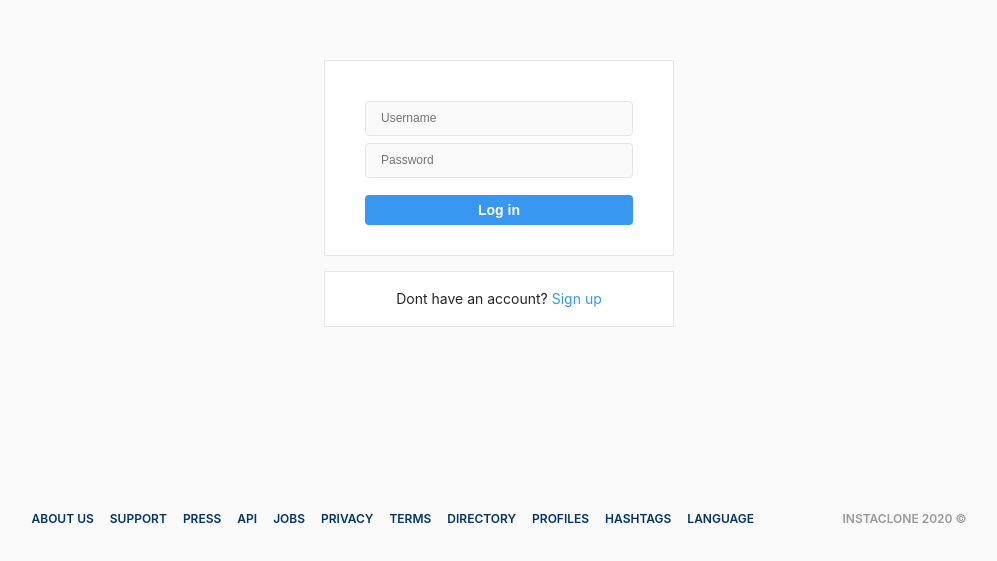
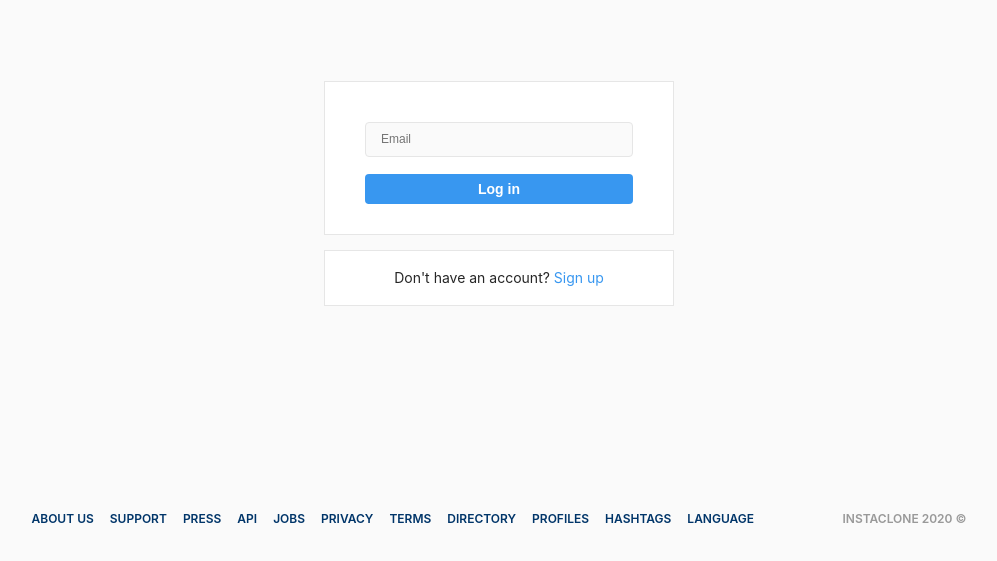
Before and after one commit to rednjzz/prismagram-fe, a React (Create React App) app: page /#/ in a window 1280 px wide. Shown: the part 127-688 px from the top of the page, without its empty margins (141-1138 px from the left). Built offline with nearby package versions, Linux system fonts and the light colour scheme.

Commit message:
Routes의 Auth를 여러개의 파일로 나눔

```diff
--- a/package.json
+++ b/package.json
@@ -7,6 +7,7 @@
     "apollo-boost": "^0.4.7",
     "graphql": "^14.5.8",
     "react": "^16.12.0",
+    "react-apollo-hooks": "^0.5.0",
     "react-dom": "^16.12.0",
     "react-helmet": "^5.2.1",
     "react-router": "^5.1.2",
--- a/src/Apollo/Client.js
+++ b/src/Apollo/Client.js
@@ -2,7 +2,7 @@ import ApolloClient from "apollo-boost";
 import { defaults, resolvers } from "./LocalState";
 
 export default new ApolloClient({
-  uri: "http://localhost:4000",
+  uri: "http://http://61.83.147.71:4000",
   clientState: {
     defaults,
     resolvers
--- a/src/Routes/Auth.js
+++ /dev/null
@@ -1,93 +0,0 @@
-import React, { useState } from "react";
-import styled from "styled-components";
-import Input from "../Components/Input";
-import Button from "../Components/Button";
-import useInput from "../Hooks/useInput";
-
-const Wrapper = styled.div`
-  min-height: 80vh;
-  display: flex;
-  align-items: center;
-  justify-content: center;
-  flex-direction: column;
-`;
-const Box = styled.div`
-  ${props => props.theme.whiteBox}
-  border-radius:0px;
-  width: 100%;
-  max-width: 350px;
-`;
-const StateChanger = styled(Box)`
-  text-align: center;
-  padding: 20px 0px;
-`
-const Link = styled.span`
-  color: ${props => props.theme.blueColor};
-  cursor: pointer;
-`;
-const Form = styled(Box)`
-  padding: 40px;
-  padding-bottom: 30px;
-  margin-bottom: 15px;
-  form {
-    width: 100%;
-    input {
-      width: 100%;
-      &:not(:last-child) {
-        margin-bottom: 7px;
-      }
-    }
-    button {
-      margin-top: 10px;
-    }
-  }
-`;
-
-export default () => {
-  const [action, setAction] = useState("logIn");
-  const username = useInput("");
-  const password = useInput("");
-  const firstName = useInput("");
-  const lastName = useInput("");
-  const email = useInput("");
-
-  return (
-    <Wrapper>
-      <Form>
-        {action === "logIn" ? (
-          <form>
-            <Input placeholder={"Username"} {...username} />
-            <Input placeholder={"Password"} {...password} type={password}/>
-            <Button text={"Log in"} />
-          </form>
-        ) : (
-          <form>
-            <Input placeholder={"First name"} {...firstName} />
-            <Input placeholder={"Last name"} {...lastName} />
-            <Input placeholder={"Email"} {...email} type="email" />
-            <Input placeholder={"Username"} {...username} />
-            <Input placeholder={"Password"} {...password} type="password" />
-            <Button text={"Sign up"} />
-          </form>
-        )
-        }
-      </Form>
-      <StateChanger>
-      {action === "logIn" ?
-        (
-          <>
-            Dont have an account?{" "}
-            <Link onClick={() => setAction("signUp")}>Sign up</Link>
-          </>
-        ) :
-        (
-          <>
-            Have an account?{" "}
-            <Link onClick={() => setAction("logIn")}>Log in</Link>
-          </>
-        )
-      }
-      </StateChanger>
-    </Wrapper>
-  );
-};
--- /dev/null
+++ b/src/Routes/Auth/AuthContainer.js
@@ -0,0 +1,35 @@
+import React, { useState } from "react";
+import AuthPresenter from "./AuthPresenter";
+import useInput from "../../Hooks/useInput";
+import { useMutation } from "@apollo/react-hooks";
+import { LOG_IN } from "./AuthQueries";
+
+export default () => {
+  const [action, setAction] = useState("logIn");
+  const username = useInput("");
+  const firstName = useInput("");
+  const lastName = useInput("");
+  const email = useInput("");
+  const requestSecret = useMutation(LOG_IN, {
+    variables: { email: email.value }
+  });
+
+  const onLogin = e => {
+    e.preventDefault();
+    if (email !== "") {
+      requestSecret();
+    }
+  };
+
+  return (
+    <AuthPresenter
+      setAction={setAction}
+      action={action}
+      username={username}
+      firstName={firstName}
+      lastName={lastName}
+      email={email}
+      onLogin={onLogin}
+    />
+  );
+};
--- /dev/null
+++ b/src/Routes/Auth/AuthPresenter.js
@@ -0,0 +1,89 @@
+import React from "react";
+import styled from "styled-components";
+import Input from "../../Components/Input";
+import Button from "../../Components/Button";
+
+const Wrapper = styled.div`
+  min-height: 80vh;
+  display: flex;
+  align-items: center;
+  justify-content: center;
+  flex-direction: column;
+`;
+
+const Box = styled.div`
+  ${props => props.theme.whiteBox}
+  border-radius:0px;
+  width: 100%;
+  max-width: 350px;
+`;
+
+const StateChanger = styled(Box)`
+  text-align: center;
+  padding: 20px 0px;
+`;
+
+const Link = styled.span`
+  color: ${props => props.theme.blueColor};
+  cursor: pointer;
+`;
+
+const Form = styled(Box)`
+  padding: 40px;
+  padding-bottom: 30px;
+  margin-bottom: 15px;
+  form {
+    width: 100%;
+    input {
+      width: 100%;
+      &:not(:last-child) {
+        margin-bottom: 7px;
+      }
+    }
+    button {
+      margin-top: 10px;
+    }
+  }
+`;
+
+export default ({
+  action,
+  username,
+  firstName,
+  lastName,
+  email,
+  setAction,
+  onLogin
+}) => (
+  <Wrapper>
+    <Form>
+      {action === "logIn" ? (
+        <form onSubmit={onLogin}>
+          <Input placeholder={"Email"} {...email} type="email" />
+          <Button text={"Log in"} />
+        </form>
+      ) : (
+        <form onSubmit={onLogin}>
+          <Input placeholder={"First name"} {...firstName} />
+          <Input placeholder={"Last name"} {...lastName} />
+          <Input placeholder={"Email"} {...email} type="email" />
+          <Input placeholder={"Username"} {...username} />
+          <Button text={"Sign up"} />
+        </form>
+      )}
+    </Form>
+    <StateChanger>
+      {action === "logIn" ? (
+        <>
+          Don't have an account?{" "}
+          <Link onClick={() => setAction("signUp")}>Sign up</Link>
+        </>
+      ) : (
+        <>
+          Have an account?{" "}
+          <Link onClick={() => setAction("logIn")}>Log in</Link>
+        </>
+      )}
+    </StateChanger>
+  </Wrapper>
+);
--- /dev/null
+++ b/src/Routes/Auth/AuthQueries.js
@@ -0,0 +1,7 @@
+import { gql } from "apollo-boost";
+
+export const LOG_IN = gql`
+  mutation requestSecret($email: String!) {
+    requestSecret(emai: $email)
+  }
+`;
--- /dev/null
+++ b/src/Routes/Auth/index.js
@@ -0,0 +1,2 @@
+import AuthContainer from "./AuthContainer";
+export default AuthContainer;
```
Also changed, not shown: 1 other file (tests, documents, lock files or other folders).
